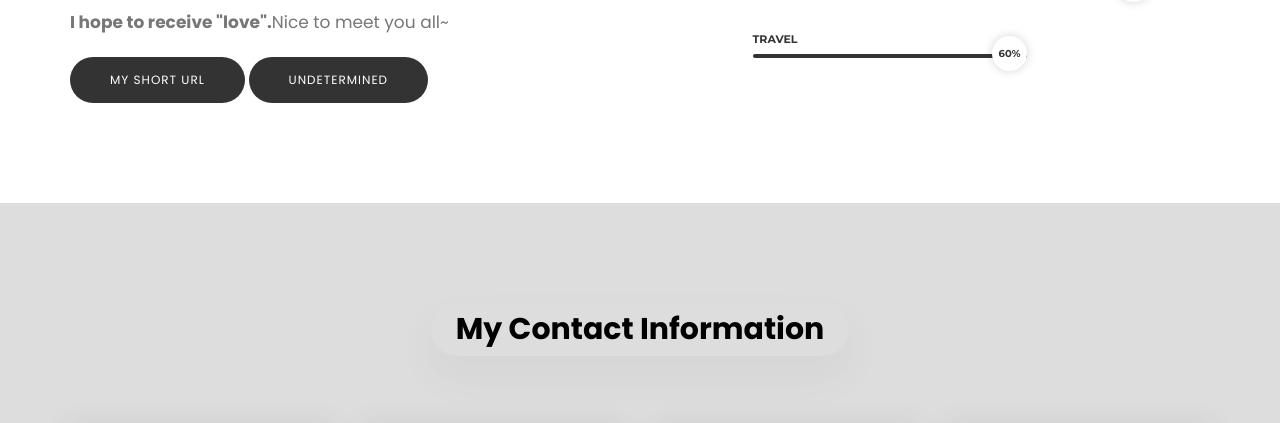
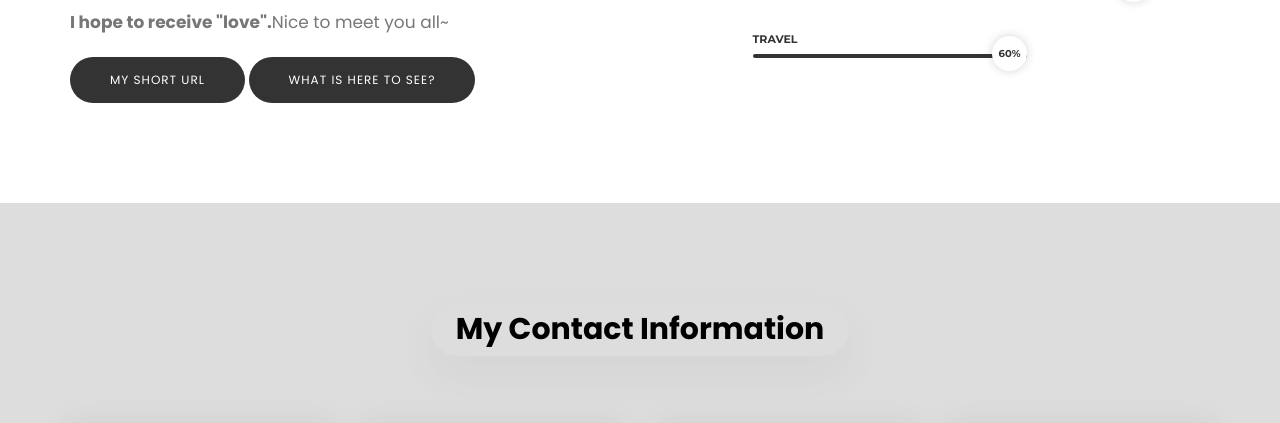
Before and after one commit to Asada-Yuki/Single-page-static-blog, a plain HTML site: page index.html in a window 1280 px wide. Shown: the part 1152-1575 px from the top of the page. Drawn offline with Linux system fonts and the light colour scheme.

Commit message:
Update index.html

```diff
--- a/index.html
+++ b/index.html
@@ -80,7 +80,7 @@
                             <p>Currently, I am a slime, cold and soft, sleeping peacefully.</p>
                             <p><b>I hope to receive "love".</b>Nice to meet you all~</p>
                             <a href="https://link.yuki.art/" target="_blank" class="site-btn mt10">My Short URL</a>
-                            <a href="#" target="_blank" class="site-btn mt10">undetermined</a>
+                            <a href="https://links.yuki.art/" target="_blank" class="site-btn mt10">What is here to see?</a>
                         </div>
                         <div class="col-md-5 skill">
                             <div class="single-progress-item">
```
